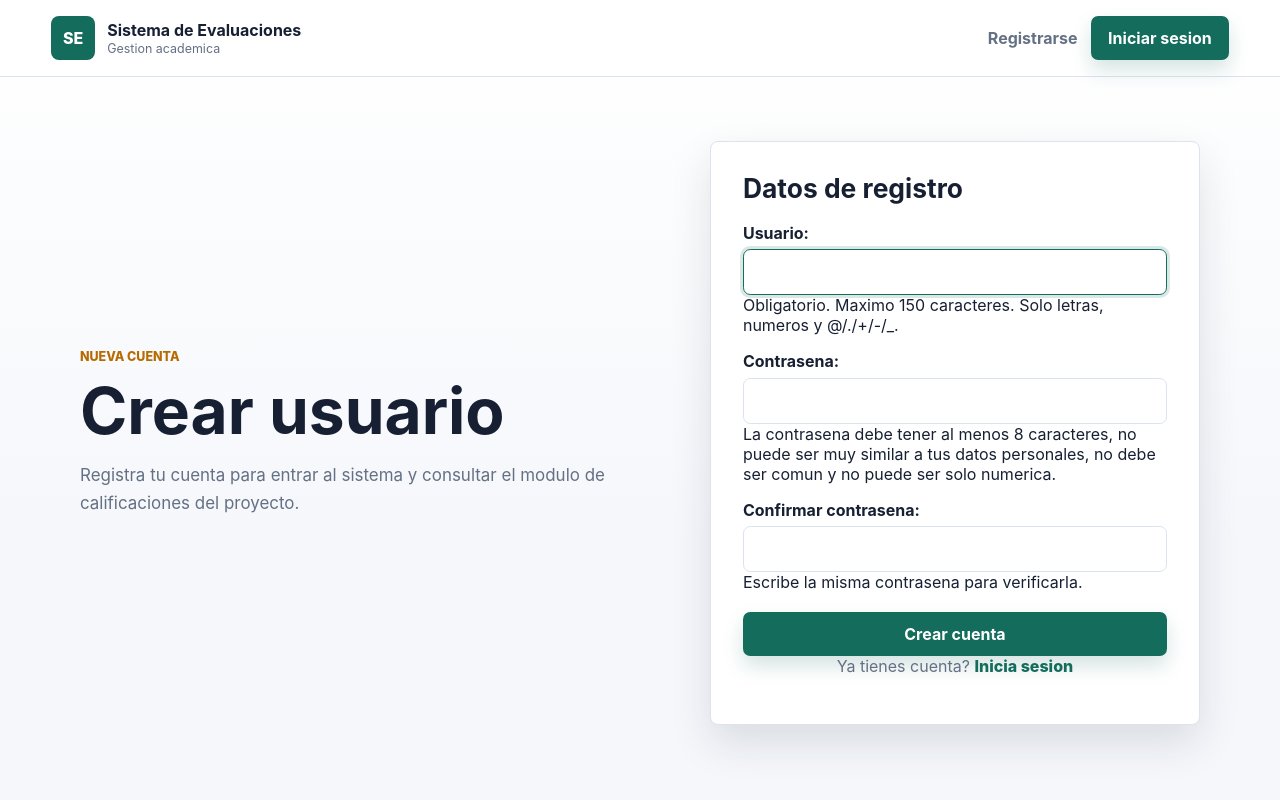
After one commit to Zero100x/Laboratorio-final, a Django app: page /registro/ in a window 1280 px wide. The commit adds this page. Run offline with Django 5.2, Linux system fonts and the light colour scheme.

Commit message:
feat: intefaz

```diff
--- /dev/null
+++ b/calificaciones_estudiantes/forms.py
@@ -0,0 +1,27 @@
+from django.contrib.auth.forms import UserCreationForm
+
+
+class RegistroUsuarioForm(UserCreationForm):
+    class Meta(UserCreationForm.Meta):
+        fields = ("username", "password1", "password2")
+        labels = {
+            "username": "Usuario",
+            "password1": "Contrasena",
+            "password2": "Confirmar contrasena",
+        }
+        help_texts = {
+            "username": "Obligatorio. Maximo 150 caracteres. Solo letras, numeros y @/./+/-/_.",
+        }
+
+    def __init__(self, *args, **kwargs):
+        super().__init__(*args, **kwargs)
+        self.fields["password1"].label = "Contrasena"
+        self.fields["password1"].help_text = (
+            "La contrasena debe tener al menos 8 caracteres, no puede ser "
+            "muy similar a tus datos personales, no debe ser comun y no "
+            "puede ser solo numerica."
+        )
+        self.fields["password2"].label = "Confirmar contrasena"
+        self.fields["password2"].help_text = (
+            "Escribe la misma contrasena para verificarla."
+        )
--- a/calificaciones_estudiantes/views.py
+++ b/calificaciones_estudiantes/views.py
@@ -1,8 +1,8 @@
-from django.shortcuts import render
+from django.contrib.auth import login
+from django.contrib.auth.decorators import login_required
+from django.shortcuts import redirect, render
 
-# Create your views here.
-from django.shortcuts import render
-from django.contrib.auth.decorators import login_required
+from .forms import RegistroUsuarioForm
 
 def inicio(request):
     return render(request, 'inicio.html')
@@ -10,3 +10,15 @@ def inicio(request):
 @login_required
 def listar_calificaciones(request):
     return render(request, 'calificaciones/listar.html')
+
+def registro(request):
+    if request.method == 'POST':
+        form = RegistroUsuarioForm(request.POST)
+        if form.is_valid():
+            user = form.save()
+            login(request, user)
+            return redirect('listar')
+    else:
+        form = RegistroUsuarioForm()
+
+    return render(request, 'registration/registro.html', {'form': form})
--- a/evaluaciones_estudiantes/settings.py
+++ b/evaluaciones_estudiantes/settings.py
@@ -103,7 +103,7 @@ AUTH_PASSWORD_VALIDATORS = [
 # Internationalization
 # https://docs.djangoproject.com/en/6.0/topics/i18n/
 
-LANGUAGE_CODE = 'en-us'
+LANGUAGE_CODE = 'es'
 
 TIME_ZONE = 'UTC'
 
@@ -116,6 +116,7 @@ USE_TZ = True
 # https://docs.djangoproject.com/en/6.0/howto/static-files/
 
 STATIC_URL = 'static/'
+STATICFILES_DIRS = [BASE_DIR / 'static']
 
 LOGIN_REDIRECT_URL = 'listar'
 LOGOUT_REDIRECT_URL = 'login'
--- a/evaluaciones_estudiantes/urls.py
+++ b/evaluaciones_estudiantes/urls.py
@@ -12,6 +12,8 @@ urlpatterns = [
         template_name='registration/login.html'
     ), name='login'),
 
+    path('registro/', views.registro, name='registro'),
+
     path('logout/', auth_views.LogoutView.as_view(), name='logout'),
 
     path('calificaciones/', include('calificaciones_estudiantes.urls')),
--- /dev/null
+++ b/static/css/app.css
@@ -0,0 +1,348 @@
+:root {
+    --bg: #f5f7fb;
+    --surface: #ffffff;
+    --surface-soft: #eef6f3;
+    --text: #172033;
+    --muted: #647084;
+    --line: #dbe3ee;
+    --primary: #146c5c;
+    --primary-dark: #0e5448;
+    --primary-soft: #dff3ed;
+    --accent: #b66a00;
+    --danger: #b42318;
+    --shadow: 0 18px 42px rgba(21, 32, 51, 0.12);
+}
+
+* {
+    box-sizing: border-box;
+}
+
+body {
+    margin: 0;
+    min-height: 100vh;
+    color: var(--text);
+    background: linear-gradient(180deg, #ffffff 0, var(--bg) 34rem), var(--bg);
+    font-family: Inter, "Segoe UI", Arial, sans-serif;
+}
+
+a {
+    color: inherit;
+    text-decoration: none;
+}
+
+.topbar {
+    position: sticky;
+    top: 0;
+    z-index: 10;
+    display: flex;
+    align-items: center;
+    justify-content: space-between;
+    gap: 1rem;
+    padding: 1rem clamp(1rem, 4vw, 4rem);
+    background: rgba(255, 255, 255, 0.92);
+    border-bottom: 1px solid var(--line);
+    backdrop-filter: blur(14px);
+}
+
+.brand {
+    display: inline-flex;
+    align-items: center;
+    gap: 0.75rem;
+    min-width: 0;
+}
+
+.brand-mark {
+    display: inline-grid;
+    width: 2.75rem;
+    height: 2.75rem;
+    place-items: center;
+    color: #ffffff;
+    background: var(--primary);
+    border-radius: 0.5rem;
+    font-weight: 800;
+}
+
+.brand strong,
+.brand small {
+    display: block;
+}
+
+.brand small {
+    margin-top: 0.1rem;
+    color: var(--muted);
+    font-size: 0.78rem;
+}
+
+.nav-actions {
+    display: flex;
+    align-items: center;
+    gap: 0.85rem;
+    color: var(--muted);
+    font-weight: 650;
+}
+
+.nav-actions form,
+.hero-actions form {
+    margin: 0;
+}
+
+.nav-button,
+.button,
+.link-button {
+    display: inline-flex;
+    align-items: center;
+    justify-content: center;
+    min-height: 2.5rem;
+    padding: 0.7rem 1rem;
+    border: 1px solid transparent;
+    border-radius: 0.45rem;
+    font: inherit;
+    font-weight: 750;
+    cursor: pointer;
+}
+
+.button,
+.nav-button {
+    color: #ffffff;
+    background: var(--primary);
+    box-shadow: 0 10px 20px rgba(20, 108, 92, 0.18);
+}
+
+.button:hover,
+.nav-button:hover {
+    background: var(--primary-dark);
+}
+
+.button.secondary {
+    color: var(--primary);
+    background: var(--primary-soft);
+    box-shadow: none;
+}
+
+.link-button {
+    color: var(--danger);
+    background: transparent;
+    border-color: var(--line);
+}
+
+.link-button:hover {
+    background: #fff1f0;
+}
+
+.page-shell {
+    width: min(1120px, calc(100% - 2rem));
+    margin: 0 auto;
+    padding: clamp(1.5rem, 5vw, 4rem) 0;
+}
+
+.hero {
+    display: grid;
+    grid-template-columns: minmax(0, 1.15fr) minmax(280px, 0.85fr);
+    gap: clamp(1.25rem, 4vw, 3rem);
+    align-items: center;
+}
+
+.eyebrow {
+    margin: 0 0 0.75rem;
+    color: var(--accent);
+    font-size: 0.78rem;
+    font-weight: 800;
+    text-transform: uppercase;
+}
+
+h1,
+h2 {
+    margin: 0;
+    line-height: 1.08;
+}
+
+h1 {
+    max-width: 13ch;
+    font-size: clamp(2.15rem, 4rem, 4.7rem);
+}
+
+h2 {
+    font-size: 1.65rem;
+}
+
+.lead {
+    max-width: 58ch;
+    margin: 1rem 0 0;
+    color: var(--muted);
+    font-size: 1.06rem;
+    line-height: 1.7;
+}
+
+.hero-actions {
+    display: flex;
+    flex-wrap: wrap;
+    gap: 0.75rem;
+    margin-top: 1.5rem;
+}
+
+.summary-panel,
+.auth-panel,
+.table-panel {
+    background: var(--surface);
+    border: 1px solid var(--line);
+    border-radius: 0.5rem;
+    box-shadow: var(--shadow);
+}
+
+.summary-panel {
+    padding: 1.25rem;
+}
+
+.metric {
+    padding: 1rem;
+    background: var(--surface-soft);
+    border: 1px solid #cfe7df;
+    border-radius: 0.45rem;
+}
+
+.metric + .metric {
+    margin-top: 0.75rem;
+}
+
+.metric span {
+    display: block;
+    color: var(--muted);
+    font-size: 0.85rem;
+    font-weight: 700;
+}
+
+.metric strong {
+    display: block;
+    margin-top: 0.25rem;
+    font-size: 1.45rem;
+}
+
+.auth-layout {
+    display: grid;
+    grid-template-columns: minmax(0, 0.95fr) minmax(300px, 0.8fr);
+    gap: clamp(1.25rem, 4vw, 3rem);
+    align-items: center;
+}
+
+.auth-panel {
+    padding: clamp(1.2rem, 4vw, 2rem);
+}
+
+.auth-panel form {
+    margin-top: 1.25rem;
+}
+
+.auth-panel p {
+    margin: 0 0 1rem;
+}
+
+.auth-panel label {
+    display: block;
+    margin-bottom: 0.4rem;
+    color: var(--text);
+    font-weight: 750;
+}
+
+.auth-panel input {
+    width: 100%;
+    min-height: 2.75rem;
+    padding: 0.75rem 0.85rem;
+    color: var(--text);
+    background: #ffffff;
+    border: 1px solid var(--line);
+    border-radius: 0.45rem;
+    font: inherit;
+}
+
+.auth-panel input:focus {
+    border-color: var(--primary);
+    outline: 3px solid rgba(20, 108, 92, 0.16);
+}
+
+.auth-panel .button {
+    width: 100%;
+    margin-top: 0.25rem;
+}
+
+.auth-footer {
+    margin: 1rem 0 0;
+    color: var(--muted);
+    text-align: center;
+}
+
+.auth-footer a {
+    color: var(--primary);
+    font-weight: 800;
+}
+
+.auth-footer a:hover {
+    color: var(--primary-dark);
+    text-decoration: underline;
+}
+
+.errorlist {
+    margin: 0 0 1rem;
+    padding: 0.75rem 0.85rem;
+    color: var(--danger);
+    background: #fff1f0;
+    border: 1px solid #ffd2cf;
+    border-radius: 0.45rem;
+    list-style: none;
+}
+
+.page-header {
+    display: flex;
+    align-items: flex-end;
+    justify-content: space-between;
+    gap: 1rem;
+    margin-bottom: 1rem;
+}
+
+.page-header p {
+    margin: 0.45rem 0 0;
+    color: var(--muted);
+}
+
+.table-panel {
+    overflow: hidden;
+}
+
+.empty-state {
+    padding: clamp(1.5rem, 5vw, 3rem);
+    text-align: center;
+}
+
+.empty-state strong {
+    display: block;
+    margin-bottom: 0.35rem;
+    font-size: 1.25rem;
+}
+
+.empty-state p {
+    max-width: 42rem;
+    margin: 0 auto;
+    color: var(--muted);
+    line-height: 1.6;
+}
+
+@media (max-width: 760px) {
+    .topbar,
+    .page-header {
+        align-items: flex-start;
+        flex-direction: column;
+    }
+
+    .nav-actions {
+        width: 100%;
+        justify-content: space-between;
+    }
+
+    .hero,
+    .auth-layout {
+        grid-template-columns: 1fr;
+    }
+
+    h1 {
+        max-width: none;
+    }
+}
--- /dev/null
+++ b/templates/base.html
@@ -0,0 +1,38 @@
+{% load static %}
+<!DOCTYPE html>
+<html lang="es">
+<head>
+    <meta charset="UTF-8">
+    <meta name="viewport" content="width=device-width, initial-scale=1.0">
+    <title>{% block title %}Sistema de Evaluaciones{% endblock %}</title>
+    <link rel="stylesheet" href="{% static 'css/app.css' %}">
+</head>
+<body>
+    <header class="topbar">
+        <a class="brand" href="{% url 'inicio' %}">
+            <span class="brand-mark">SE</span>
+            <span>
+                <strong>Sistema de Evaluaciones</strong>
+                <small>Gestion academica</small>
+            </span>
+        </a>
+
+        <nav class="nav-actions" aria-label="Navegacion principal">
+            {% if user.is_authenticated %}
+                <a href="{% url 'listar' %}">Calificaciones</a>
+                <form method="post" action="{% url 'logout' %}">
+                    {% csrf_token %}
+                    <button class="link-button" type="submit">Cerrar sesion</button>
+                </form>
+            {% else %}
+                <a href="{% url 'registro' %}">Registrarse</a>
+                <a class="nav-button" href="{% url 'login' %}">Iniciar sesion</a>
+            {% endif %}
+        </nav>
+    </header>
+
+    <main class="page-shell">
+        {% block content %}{% endblock %}
+    </main>
+</body>
+</html>
--- /dev/null
+++ b/templates/registration/registro.html
@@ -0,0 +1,29 @@
+{% extends "base.html" %}
+
+{% block title %}Registrarse | Sistema de Evaluaciones{% endblock %}
+
+{% block content %}
+<section class="auth-layout">
+    <div>
+        <p class="eyebrow">Nueva cuenta</p>
+        <h1>Crear usuario</h1>
+        <p class="lead">
+            Registra tu cuenta para entrar al sistema y consultar el modulo de
+            calificaciones del proyecto.
+        </p>
+    </div>
+
+    <div class="auth-panel">
+        <h2>Datos de registro</h2>
+        <form method="post">
+            {% csrf_token %}
+            {{ form.as_p }}
+            <button class="button" type="submit">Crear cuenta</button>
+        </form>
+        <p class="auth-footer">
+            Ya tienes cuenta?
+            <a href="{% url 'login' %}">Inicia sesion</a>
+        </p>
+    </div>
+</section>
+{% endblock %}
```
Also changed, not shown: templates/calificaciones/listar.html (+27 -3 lines), templates/inicio.html (+43 -9 lines), templates/registration/login.html (+27 -6 lines), db.sqlite3.
